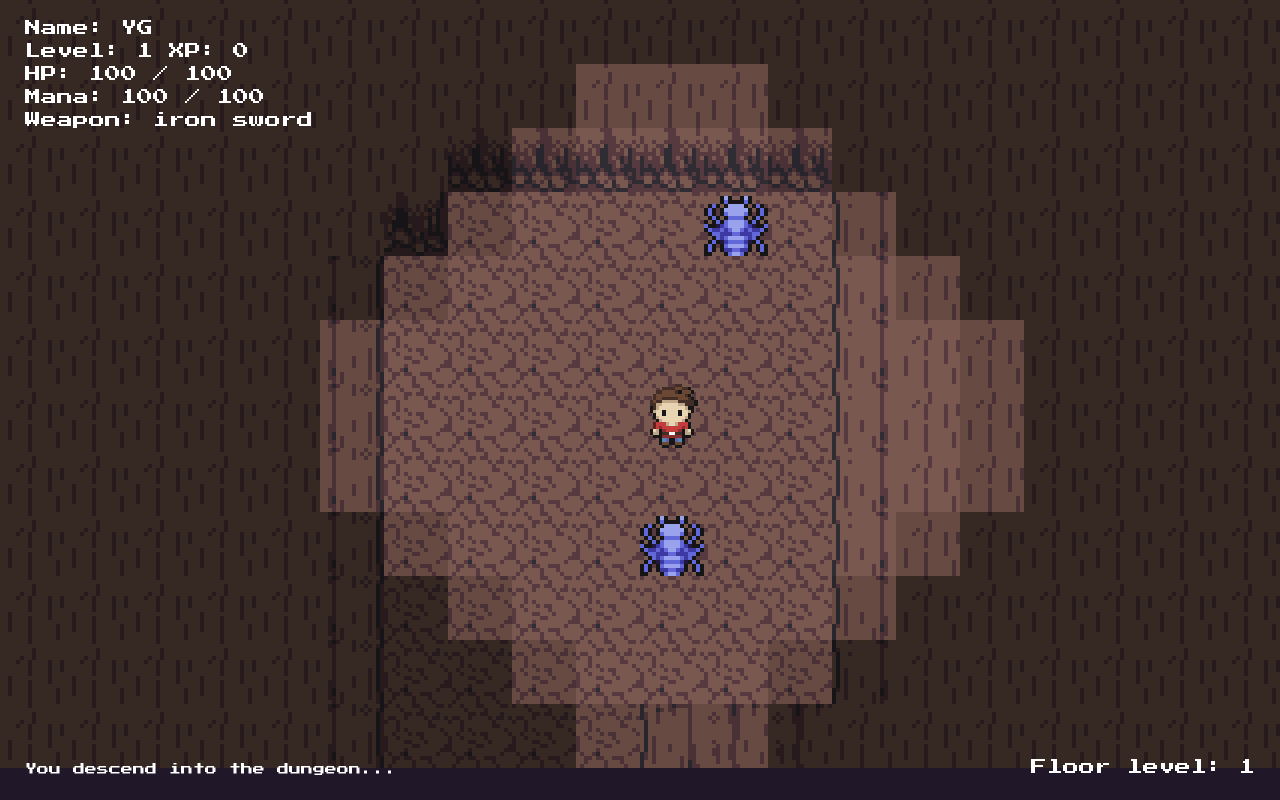
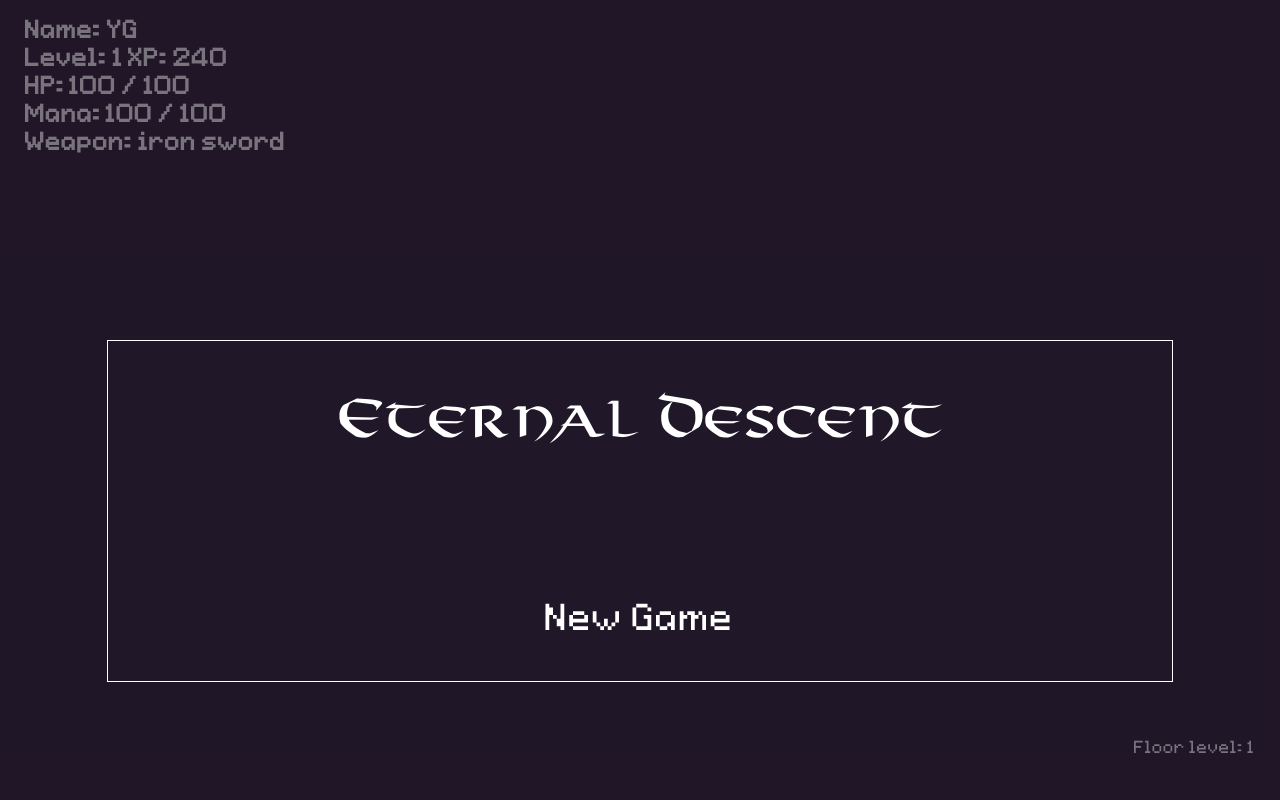
Before and after one commit to edwinla/dark-descent, a website built with webpack: page index.html in a window 1280 px wide. Built offline with nearby package versions, Linux system fonts and the light colour scheme.

Commit message:
add new game modal

```diff
--- a/assets/styles/_stylesheet.scss
+++ b/assets/styles/_stylesheet.scss
@@ -1,3 +1,12 @@
+@font-face {
+	font-family: Golden Sun;
+	src: url(./gs.ttf);
+}
+@font-face {
+	font-family: Taranis;
+	src: url(./tar.ttf);
+}
+
 * {
 	margin: 0;
 	padding: 0;
@@ -6,8 +15,8 @@
 html, body {
   width: 100%;
   height: 100%;
-	background-color: '#000000';
-	font-family: 'Press Start 2P', sans-serif;
+	background-color: #201728;
+	font-family: 'Golden Sun', sans-serif;
 	text-align: center;
 }
 
@@ -25,9 +34,9 @@ html, body {
 	}
 
   .hud {
-    height: calc(100% - 45px);
+    height: calc(100% - 65px);
     width: calc(100% - 50px);
-    padding: 20px 0 0 25px;
+    padding: 20px 25px 45px;
     position: absolute;
     display: flex;
     flex-direction: column;
@@ -42,6 +51,11 @@ html, body {
 
 			div {
 				margin-bottom: 7px;
+			}
+
+			span {
+				font-size: 20px;
+				font-weight: 600;
 			}
     }
 
@@ -60,7 +74,7 @@ html, body {
 
 				span {
 					margin-top: 5px;
-					font-size: 12px;
+					font-size: 14px;
 				}
       }
 
@@ -68,9 +82,79 @@ html, body {
 				display: flex;
 				flex-direction: column;
 				justify-content: flex-end;
+
+				span {
+					font-size: 14px;
+				}
 			}
     }
 
   }
 
+	.modal {
+    display: block; /* Hidden by default */
+    position: fixed; /* Stay in place */
+    z-index: 10; /* Sit on top */
+    padding-top: calc(50% - 300px); /* Location of the box */
+    left: 0;
+    top: 0;
+    width: 100%; /* Full width */
+    height: 100%; /* Full height */
+    overflow: auto; /* Enable scroll if needed */
+    background-color: rgba(32, 23, 40, 1); /* Fallback color */
+    background-color: rgba(32, 23, 40, 0.6); /* Black w/ opacity */
+	}
+
+	.modal-menu {
+		div {
+			display: flex;
+			flex-direction: column;
+			justify-content: space-around;
+			align-items: center;
+
+	    background-color: #201728;
+	    margin: auto;
+			height: 300px;
+	    padding: 20px;
+	    width: 80%;
+			border: 1px solid white;
+
+			.title {
+				color: #ffffff;
+				font-family: 'Taranis', sans-serif;
+				font-size: 48px;
+			}
+
+			form {
+				display: flex;
+				flex-direction: column;
+
+				input {
+					margin-bottom: 60px;
+					outline: none;
+					text-align: center;
+					background-color: transparent;
+					height: 40px;
+					width: 300px;
+
+					font-family: 'Golden Sun', sans-serif;
+					font-size: 30px;
+					color: white;
+				}
+
+				button {
+					color: #ffffff;
+					font-size: 30px;
+					font-family: 'Golden Sun', sans-serif;
+					background-color: transparent;
+
+					&:hover {
+						color: #aaaaaa;
+						text-decoration: none;
+						cursor: pointer;
+					}
+				}
+			}
+		}
+	}
 }
--- a/index.html
+++ b/index.html
@@ -43,6 +43,15 @@
           </div>
         </div>
       </div>
+      <div class="modal modal-menu">
+        <div>
+          <p class="title">Eternal Descent</p>
+          <form class="new-game">
+            <input type="text" class="player-name"/>
+            <button type="submit">New Game</p>
+          </form>
+        </div>
+      </div>
     </div>
   </body>
 </html>
--- a/src/game.js
+++ b/src/game.js
@@ -4,7 +4,8 @@ import Player from './player';
 import Hud from './hud';
 
 export default class Game {
-  constructor(canvas, ctx, tileSet) {
+  constructor(playerName, canvas, ctx, tileSet) {
+    this.playerName = playerName;
     this.canvas = canvas;
     this.ctx = ctx;
     this.tileSet = tileSet;
@@ -38,7 +39,7 @@ export default class Game {
 
   initPlayer() {
     // create a new player
-    this.player = new Player('YG');
+    this.player = new Player(this.playerName);
 
     // add player to floor at random location
     this.floor.spawnPlayer(this.player);
--- a/src/index.js
+++ b/src/index.js
@@ -44,17 +44,26 @@ const CaveTileset = {
 };
 
 document.addEventListener('DOMContentLoaded', () => {
-  const canvas = document.getElementById('main');
-  canvas.width = window.innerWidth;
-  canvas.height = window.innerHeight;
+  function newGame(playerName) {
+    const canvas = document.getElementById('main');
+    canvas.width = window.innerWidth;
+    canvas.height = window.innerHeight;
 
-  const ctx = canvas.getContext('2d');
-  ctx.webkitImageSmoothingEnabled = false;
-  ctx.mozImageSmoothingEnabled = false;
-  ctx.imageSmoothingEnabled = false;
+    const ctx = canvas.getContext('2d');
+    const game = new Game(playerName, canvas, ctx, CaveTileset);
+  }
 
-  const game = new Game(canvas, ctx, CaveTileset);
+  const modal = document.querySelector('.modal-menu');
+  const newgame = document.querySelector('.new-game');
 
-  window.canvas = canvas;
-  window.game = game;
+  const playerName = document.querySelector('.player-name');
+  playerName.focus();
+
+  newgame.onsubmit = function() {
+    event.preventDefault();
+
+    modal.style.display = "none";
+    newGame(playerName.value);
+  };
+
 });
```
Also changed, not shown: assets/styles/gs.ttf (added), assets/styles/stylesheet.css, assets/styles/tar.ttf (added).
